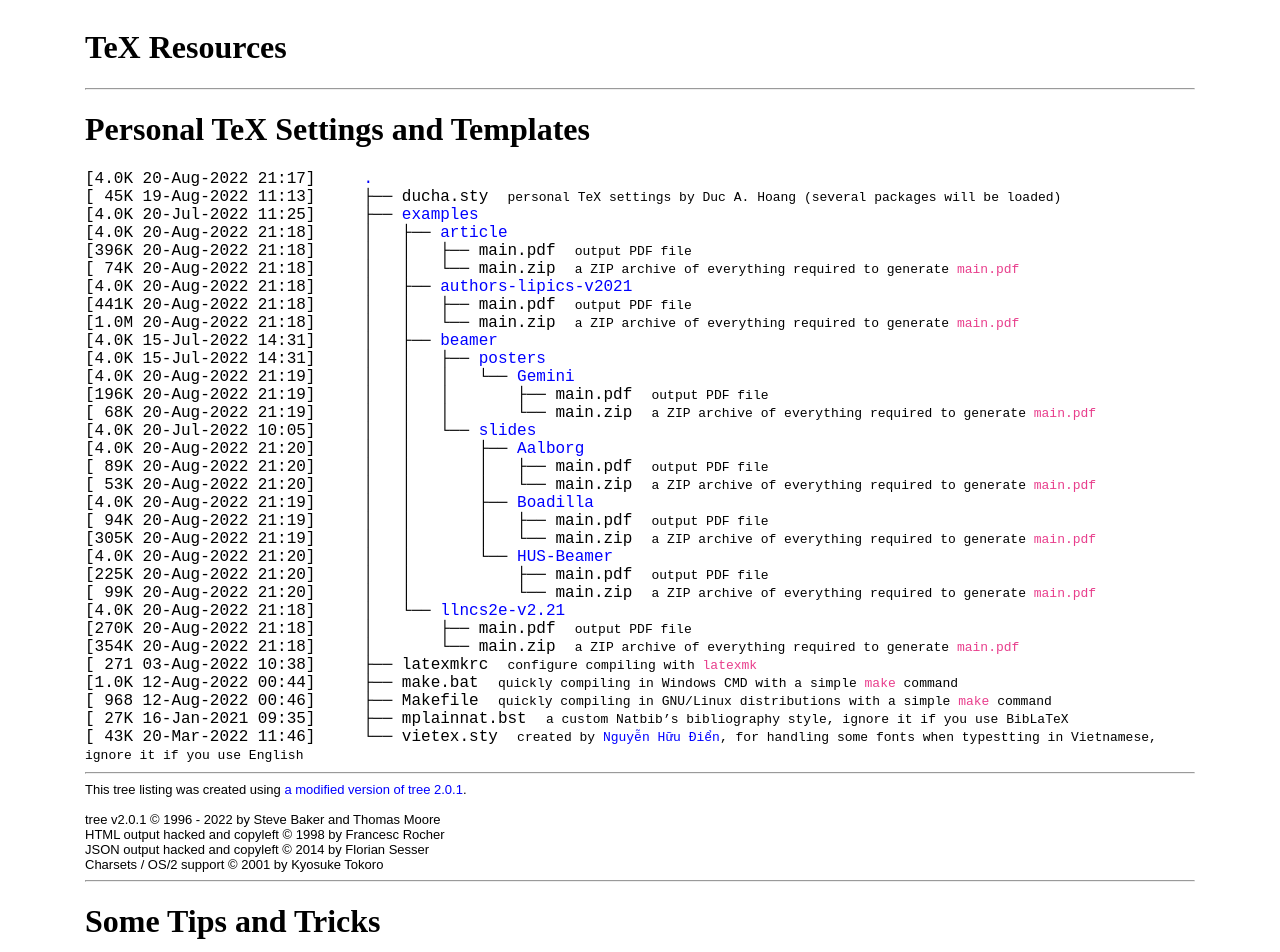
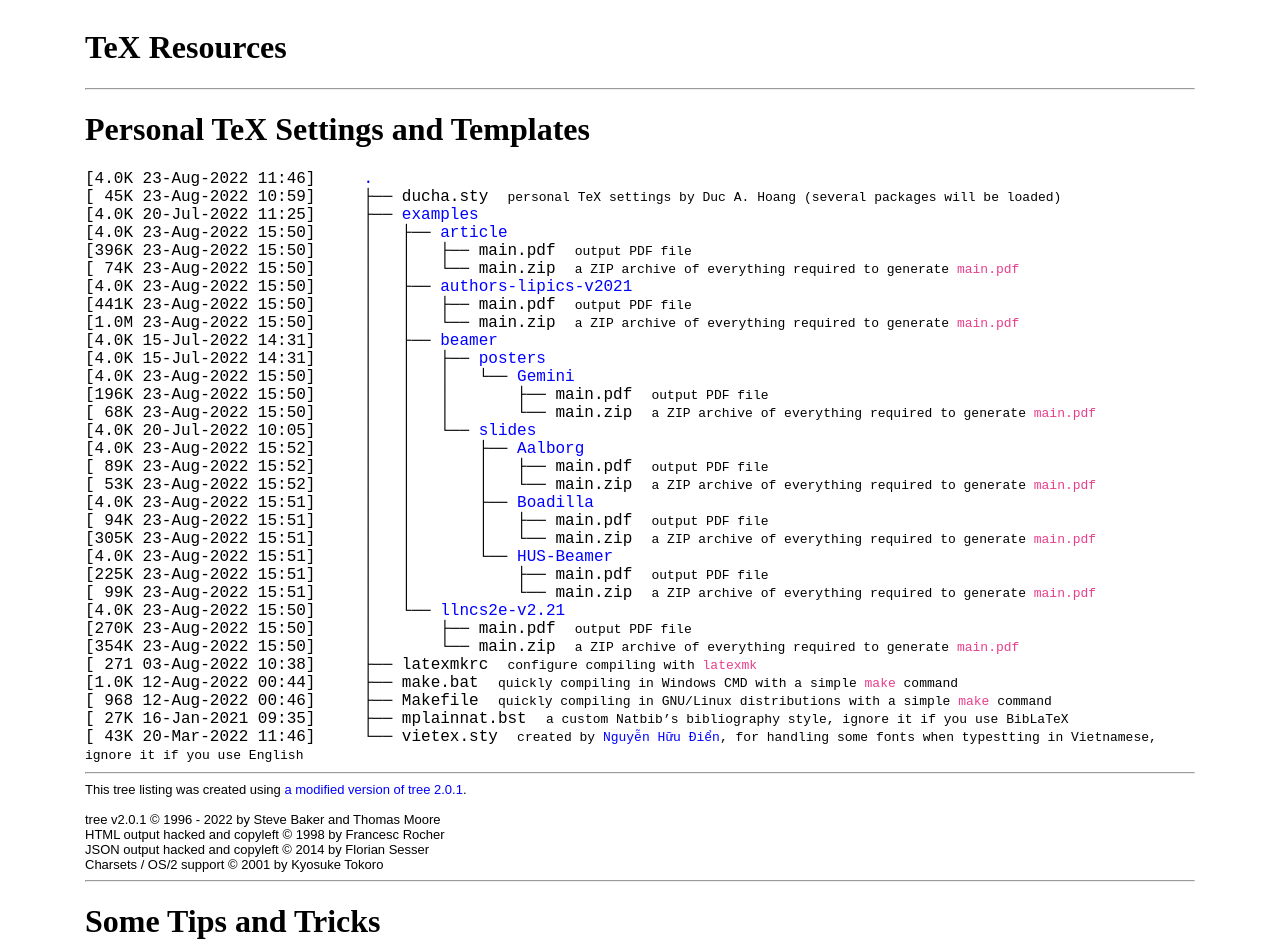
Before and after one commit to hoanganhduc/hoanganhduc.github.io, a Jekyll site: the page built from tex/index.md, in a window 1280 px wide. Shown: the top 952 px of the page. Built offline with Jekyll 4.4.1, drawn with Linux system fonts in a browser that asks for light colours; some of the changed text lies outside the part shown.

Commit message:
Updated @ 2022-08-23  15:52:39 JST

```diff
--- a/tex/dircontent.html
+++ b/tex/dircontent.html
@@ -1,37 +1,37 @@
-[4.0K&nbsp;20-Aug-2022&nbsp;21:17]&nbsp;&nbsp;&nbsp;&nbsp;	<a class="DIR" href="././">.</a><br>
-[&nbsp;45K&nbsp;19-Aug-2022&nbsp;11:13]&nbsp;&nbsp;&nbsp;&nbsp;	├── <a class="NORM" href="./ducha.sty">ducha.sty</a>&nbsp;&nbsp;<span style="font-family: monospace;">personal TeX settings by Duc A. Hoang (several packages will be loaded)</span><br>
+[4.0K&nbsp;23-Aug-2022&nbsp;11:46]&nbsp;&nbsp;&nbsp;&nbsp;	<a class="DIR" href="././">.</a><br>
+[&nbsp;45K&nbsp;23-Aug-2022&nbsp;10:59]&nbsp;&nbsp;&nbsp;&nbsp;	├── <a class="NORM" href="./ducha.sty">ducha.sty</a>&nbsp;&nbsp;<span style="font-family: monospace;">personal TeX settings by Duc A. Hoang (several packages will be loaded)</span><br>
 [4.0K&nbsp;20-Jul-2022&nbsp;11:25]&nbsp;&nbsp;&nbsp;&nbsp;	├── <a class="DIR" href="./examples/">examples</a><br>
-[4.0K&nbsp;20-Aug-2022&nbsp;21:18]&nbsp;&nbsp;&nbsp;&nbsp;	│   ├── <a class="DIR" href="./examples/article/">article</a><br>
-[396K&nbsp;20-Aug-2022&nbsp;21:18]&nbsp;&nbsp;&nbsp;&nbsp;	│   │   ├── <a class="NORM" href="./examples/article/main.pdf">main.pdf</a>&nbsp;&nbsp;<span style="font-family: monospace;">output PDF file
+[4.0K&nbsp;23-Aug-2022&nbsp;15:50]&nbsp;&nbsp;&nbsp;&nbsp;	│   ├── <a class="DIR" href="./examples/article/">article</a><br>
+[396K&nbsp;23-Aug-2022&nbsp;15:50]&nbsp;&nbsp;&nbsp;&nbsp;	│   │   ├── <a class="NORM" href="./examples/article/main.pdf">main.pdf</a>&nbsp;&nbsp;<span style="font-family: monospace;">output PDF file
 </span>&nbsp;&nbsp;<span style="font-family: monospace;"></span><br>
-[&nbsp;74K&nbsp;20-Aug-2022&nbsp;21:18]&nbsp;&nbsp;&nbsp;&nbsp;	│   │   └── <a class="NORM" href="./examples/article/main.zip">main.zip</a>&nbsp;&nbsp;<span style="font-family: monospace;">a ZIP archive of everything required to generate `main.pdf`</span><br>
-[4.0K&nbsp;20-Aug-2022&nbsp;21:18]&nbsp;&nbsp;&nbsp;&nbsp;	│   ├── <a class="DIR" href="./examples/authors-lipics-v2021/">authors-lipics-v2021</a><br>
-[441K&nbsp;20-Aug-2022&nbsp;21:18]&nbsp;&nbsp;&nbsp;&nbsp;	│   │   ├── <a class="NORM" href="./examples/authors-lipics-v2021/main.pdf">main.pdf</a>&nbsp;&nbsp;<span style="font-family: monospace;">output PDF file
+[&nbsp;74K&nbsp;23-Aug-2022&nbsp;15:50]&nbsp;&nbsp;&nbsp;&nbsp;	│   │   └── <a class="NORM" href="./examples/article/main.zip">main.zip</a>&nbsp;&nbsp;<span style="font-family: monospace;">a ZIP archive of everything required to generate `main.pdf`</span><br>
+[4.0K&nbsp;23-Aug-2022&nbsp;15:50]&nbsp;&nbsp;&nbsp;&nbsp;	│   ├── <a class="DIR" href="./examples/authors-lipics-v2021/">authors-lipics-v2021</a><br>
+[441K&nbsp;23-Aug-2022&nbsp;15:50]&nbsp;&nbsp;&nbsp;&nbsp;	│   │   ├── <a class="NORM" href="./examples/authors-lipics-v2021/main.pdf">main.pdf</a>&nbsp;&nbsp;<span style="font-family: monospace;">output PDF file
 </span>&nbsp;&nbsp;<span style="font-family: monospace;"></span><br>
-[1.0M&nbsp;20-Aug-2022&nbsp;21:18]&nbsp;&nbsp;&nbsp;&nbsp;	│   │   └── <a class="NORM" href="./examples/authors-lipics-v2021/main.zip">main.zip</a>&nbsp;&nbsp;<span style="font-family: monospace;">a ZIP archive of everything required to generate `main.pdf`</span><br>
+[1.0M&nbsp;23-Aug-2022&nbsp;15:50]&nbsp;&nbsp;&nbsp;&nbsp;	│   │   └── <a class="NORM" href="./examples/authors-lipics-v2021/main.zip">main.zip</a>&nbsp;&nbsp;<span style="font-family: monospace;">a ZIP archive of everything required to generate `main.pdf`</span><br>
 [4.0K&nbsp;15-Jul-2022&nbsp;14:31]&nbsp;&nbsp;&nbsp;&nbsp;	│   ├── <a class="DIR" href="./examples/beamer/">beamer</a><br>
 [4.0K&nbsp;15-Jul-2022&nbsp;14:31]&nbsp;&nbsp;&nbsp;&nbsp;	│   │   ├── <a class="DIR" href="./examples/beamer/posters/">posters</a><br>
-[4.0K&nbsp;20-Aug-2022&nbsp;21:19]&nbsp;&nbsp;&nbsp;&nbsp;	│   │   │   └── <a class="DIR" href="./examples/beamer/posters/Gemini/">Gemini</a><br>
-[196K&nbsp;20-Aug-2022&nbsp;21:19]&nbsp;&nbsp;&nbsp;&nbsp;	│   │   │   &nbsp;&nbsp;&nbsp; ├── <a class="NORM" href="./examples/beamer/posters/Gemini/main.pdf">main.pdf</a>&nbsp;&nbsp;<span style="font-family: monospace;">output PDF file
+[4.0K&nbsp;23-Aug-2022&nbsp;15:50]&nbsp;&nbsp;&nbsp;&nbsp;	│   │   │   └── <a class="DIR" href="./examples/beamer/posters/Gemini/">Gemini</a><br>
+[196K&nbsp;23-Aug-2022&nbsp;15:50]&nbsp;&nbsp;&nbsp;&nbsp;	│   │   │   &nbsp;&nbsp;&nbsp; ├── <a class="NORM" href="./examples/beamer/posters/Gemini/main.pdf">main.pdf</a>&nbsp;&nbsp;<span style="font-family: monospace;">output PDF file
 </span>&nbsp;&nbsp;<span style="font-family: monospace;"></span><br>
-[&nbsp;68K&nbsp;20-Aug-2022&nbsp;21:19]&nbsp;&nbsp;&nbsp;&nbsp;	│   │   │   &nbsp;&nbsp;&nbsp; └── <a class="NORM" href="./examples/beamer/posters/Gemini/main.zip">main.zip</a>&nbsp;&nbsp;<span style="font-family: monospace;">a ZIP archive of everything required to generate `main.pdf`</span><br>
+[&nbsp;68K&nbsp;23-Aug-2022&nbsp;15:50]&nbsp;&nbsp;&nbsp;&nbsp;	│   │   │   &nbsp;&nbsp;&nbsp; └── <a class="NORM" href="./examples/beamer/posters/Gemini/main.zip">main.zip</a>&nbsp;&nbsp;<span style="font-family: monospace;">a ZIP archive of everything required to generate `main.pdf`</span><br>
 [4.0K&nbsp;20-Jul-2022&nbsp;10:05]&nbsp;&nbsp;&nbsp;&nbsp;	│   │   └── <a class="DIR" href="./examples/beamer/slides/">slides</a><br>
-[4.0K&nbsp;20-Aug-2022&nbsp;21:20]&nbsp;&nbsp;&nbsp;&nbsp;	│   │   &nbsp;&nbsp;&nbsp; ├── <a class="DIR" href="./examples/beamer/slides/Aalborg/">Aalborg</a><br>
-[&nbsp;89K&nbsp;20-Aug-2022&nbsp;21:20]&nbsp;&nbsp;&nbsp;&nbsp;	│   │   &nbsp;&nbsp;&nbsp; │   ├── <a class="NORM" href="./examples/beamer/slides/Aalborg/main.pdf">main.pdf</a>&nbsp;&nbsp;<span style="font-family: monospace;">output PDF file
+[4.0K&nbsp;23-Aug-2022&nbsp;15:52]&nbsp;&nbsp;&nbsp;&nbsp;	│   │   &nbsp;&nbsp;&nbsp; ├── <a class="DIR" href="./examples/beamer/slides/Aalborg/">Aalborg</a><br>
+[&nbsp;89K&nbsp;23-Aug-2022&nbsp;15:52]&nbsp;&nbsp;&nbsp;&nbsp;	│   │   &nbsp;&nbsp;&nbsp; │   ├── <a class="NORM" href="./examples/beamer/slides/Aalborg/main.pdf">main.pdf</a>&nbsp;&nbsp;<span style="font-family: monospace;">output PDF file
 </span>&nbsp;&nbsp;<span style="font-family: monospace;"></span><br>
-[&nbsp;53K&nbsp;20-Aug-2022&nbsp;21:20]&nbsp;&nbsp;&nbsp;&nbsp;	│   │   &nbsp;&nbsp;&nbsp; │   └── <a class="NORM" href="./examples/beamer/slides/Aalborg/main.zip">main.zip</a>&nbsp;&nbsp;<span style="font-family: monospace;">a ZIP archive of everything required to generate `main.pdf`</span><br>
-[4.0K&nbsp;20-Aug-2022&nbsp;21:19]&nbsp;&nbsp;&nbsp;&nbsp;	│   │   &nbsp;&nbsp;&nbsp; ├── <a class="DIR" href="./examples/beamer/slides/Boadilla/">Boadilla</a><br>
-[&nbsp;94K&nbsp;20-Aug-2022&nbsp;21:19]&nbsp;&nbsp;&nbsp;&nbsp;	│   │   &nbsp;&nbsp;&nbsp; │   ├── <a class="NORM" href="./examples/beamer/slides/Boadilla/main.pdf">main.pdf</a>&nbsp;&nbsp;<span style="font-family: monospace;">output PDF file
+[&nbsp;53K&nbsp;23-Aug-2022&nbsp;15:52]&nbsp;&nbsp;&nbsp;&nbsp;	│   │   &nbsp;&nbsp;&nbsp; │   └── <a class="NORM" href="./examples/beamer/slides/Aalborg/main.zip">main.zip</a>&nbsp;&nbsp;<span style="font-family: monospace;">a ZIP archive of everything required to generate `main.pdf`</span><br>
+[4.0K&nbsp;23-Aug-2022&nbsp;15:51]&nbsp;&nbsp;&nbsp;&nbsp;	│   │   &nbsp;&nbsp;&nbsp; ├── <a class="DIR" href="./examples/beamer/slides/Boadilla/">Boadilla</a><br>
+[&nbsp;94K&nbsp;23-Aug-2022&nbsp;15:51]&nbsp;&nbsp;&nbsp;&nbsp;	│   │   &nbsp;&nbsp;&nbsp; │   ├── <a class="NORM" href="./examples/beamer/slides/Boadilla/main.pdf">main.pdf</a>&nbsp;&nbsp;<span style="font-family: monospace;">output PDF file
 </span>&nbsp;&nbsp;<span style="font-family: monospace;"></span><br>
-[305K&nbsp;20-Aug-2022&nbsp;21:19]&nbsp;&nbsp;&nbsp;&nbsp;	│   │   &nbsp;&nbsp;&nbsp; │   └── <a class="NORM" href="./examples/beamer/slides/Boadilla/main.zip">main.zip</a>&nbsp;&nbsp;<span style="font-family: monospace;">a ZIP archive of everything required to generate `main.pdf`</span><br>
-[4.0K&nbsp;20-Aug-2022&nbsp;21:20]&nbsp;&nbsp;&nbsp;&nbsp;	│   │   &nbsp;&nbsp;&nbsp; └── <a class="DIR" href="./examples/beamer/slides/HUS-Beamer/">HUS-Beamer</a><br>
-[225K&nbsp;20-Aug-2022&nbsp;21:20]&nbsp;&nbsp;&nbsp;&nbsp;	│   │   &nbsp;&nbsp;&nbsp; &nbsp;&nbsp;&nbsp; ├── <a class="NORM" href="./examples/beamer/slides/HUS-Beamer/main.pdf">main.pdf</a>&nbsp;&nbsp;<span style="font-family: monospace;">output PDF file
+[305K&nbsp;23-Aug-2022&nbsp;15:51]&nbsp;&nbsp;&nbsp;&nbsp;	│   │   &nbsp;&nbsp;&nbsp; │   └── <a class="NORM" href="./examples/beamer/slides/Boadilla/main.zip">main.zip</a>&nbsp;&nbsp;<span style="font-family: monospace;">a ZIP archive of everything required to generate `main.pdf`</span><br>
+[4.0K&nbsp;23-Aug-2022&nbsp;15:51]&nbsp;&nbsp;&nbsp;&nbsp;	│   │   &nbsp;&nbsp;&nbsp; └── <a class="DIR" href="./examples/beamer/slides/HUS-Beamer/">HUS-Beamer</a><br>
+[225K&nbsp;23-Aug-2022&nbsp;15:51]&nbsp;&nbsp;&nbsp;&nbsp;	│   │   &nbsp;&nbsp;&nbsp; &nbsp;&nbsp;&nbsp; ├── <a class="NORM" href="./examples/beamer/slides/HUS-Beamer/main.pdf">main.pdf</a>&nbsp;&nbsp;<span style="font-family: monospace;">output PDF file
 </span>&nbsp;&nbsp;<span style="font-family: monospace;"></span><br>
-[&nbsp;99K&nbsp;20-Aug-2022&nbsp;21:20]&nbsp;&nbsp;&nbsp;&nbsp;	│   │   &nbsp;&nbsp;&nbsp; &nbsp;&nbsp;&nbsp; └── <a class="NORM" href="./examples/beamer/slides/HUS-Beamer/main.zip">main.zip</a>&nbsp;&nbsp;<span style="font-family: monospace;">a ZIP archive of everything required to generate `main.pdf`</span><br>
-[4.0K&nbsp;20-Aug-2022&nbsp;21:18]&nbsp;&nbsp;&nbsp;&nbsp;	│   └── <a class="DIR" href="./examples/llncs2e-v2.21/">llncs2e-v2.21</a><br>
-[270K&nbsp;20-Aug-2022&nbsp;21:18]&nbsp;&nbsp;&nbsp;&nbsp;	│   &nbsp;&nbsp;&nbsp; ├── <a class="NORM" href="./examples/llncs2e-v2.21/main.pdf">main.pdf</a>&nbsp;&nbsp;<span style="font-family: monospace;">output PDF file
+[&nbsp;99K&nbsp;23-Aug-2022&nbsp;15:51]&nbsp;&nbsp;&nbsp;&nbsp;	│   │   &nbsp;&nbsp;&nbsp; &nbsp;&nbsp;&nbsp; └── <a class="NORM" href="./examples/beamer/slides/HUS-Beamer/main.zip">main.zip</a>&nbsp;&nbsp;<span style="font-family: monospace;">a ZIP archive of everything required to generate `main.pdf`</span><br>
+[4.0K&nbsp;23-Aug-2022&nbsp;15:50]&nbsp;&nbsp;&nbsp;&nbsp;	│   └── <a class="DIR" href="./examples/llncs2e-v2.21/">llncs2e-v2.21</a><br>
+[270K&nbsp;23-Aug-2022&nbsp;15:50]&nbsp;&nbsp;&nbsp;&nbsp;	│   &nbsp;&nbsp;&nbsp; ├── <a class="NORM" href="./examples/llncs2e-v2.21/main.pdf">main.pdf</a>&nbsp;&nbsp;<span style="font-family: monospace;">output PDF file
 </span>&nbsp;&nbsp;<span style="font-family: monospace;"></span><br>
-[354K&nbsp;20-Aug-2022&nbsp;21:18]&nbsp;&nbsp;&nbsp;&nbsp;	│   &nbsp;&nbsp;&nbsp; └── <a class="NORM" href="./examples/llncs2e-v2.21/main.zip">main.zip</a>&nbsp;&nbsp;<span style="font-family: monospace;">a ZIP archive of everything required to generate `main.pdf`</span><br>
+[354K&nbsp;23-Aug-2022&nbsp;15:50]&nbsp;&nbsp;&nbsp;&nbsp;	│   &nbsp;&nbsp;&nbsp; └── <a class="NORM" href="./examples/llncs2e-v2.21/main.zip">main.zip</a>&nbsp;&nbsp;<span style="font-family: monospace;">a ZIP archive of everything required to generate `main.pdf`</span><br>
 [&nbsp;271&nbsp;03-Aug-2022&nbsp;10:38]&nbsp;&nbsp;&nbsp;&nbsp;	├── <a class="NORM" href="./latexmkrc">latexmkrc</a>&nbsp;&nbsp;<span style="font-family: monospace;">configure compiling with `latexmk`</span><br>
 [1.0K&nbsp;12-Aug-2022&nbsp;00:44]&nbsp;&nbsp;&nbsp;&nbsp;	├── <a class="NORM" href="./make.bat">make.bat</a>&nbsp;&nbsp;<span style="font-family: monospace;">quickly compiling in Windows CMD with a simple `make` command
 </span>&nbsp;&nbsp;<span style="font-family: monospace;"></span><br>
--- a/tex/index.md
+++ b/tex/index.md
@@ -1,7 +1,7 @@
 ---
 layout: default
 title: "TeX Resources"
-last_modified_at: 2022-08-20
+last_modified_at: 2022-08-23
 description: TeX Resources collected by Duc A. Hoang
 keywords: resource, tex, setting, template, Duc A. Hoang
 directory-listing: true
```
Also changed, not shown: Gemfile.lock (deleted), 16 other files.
